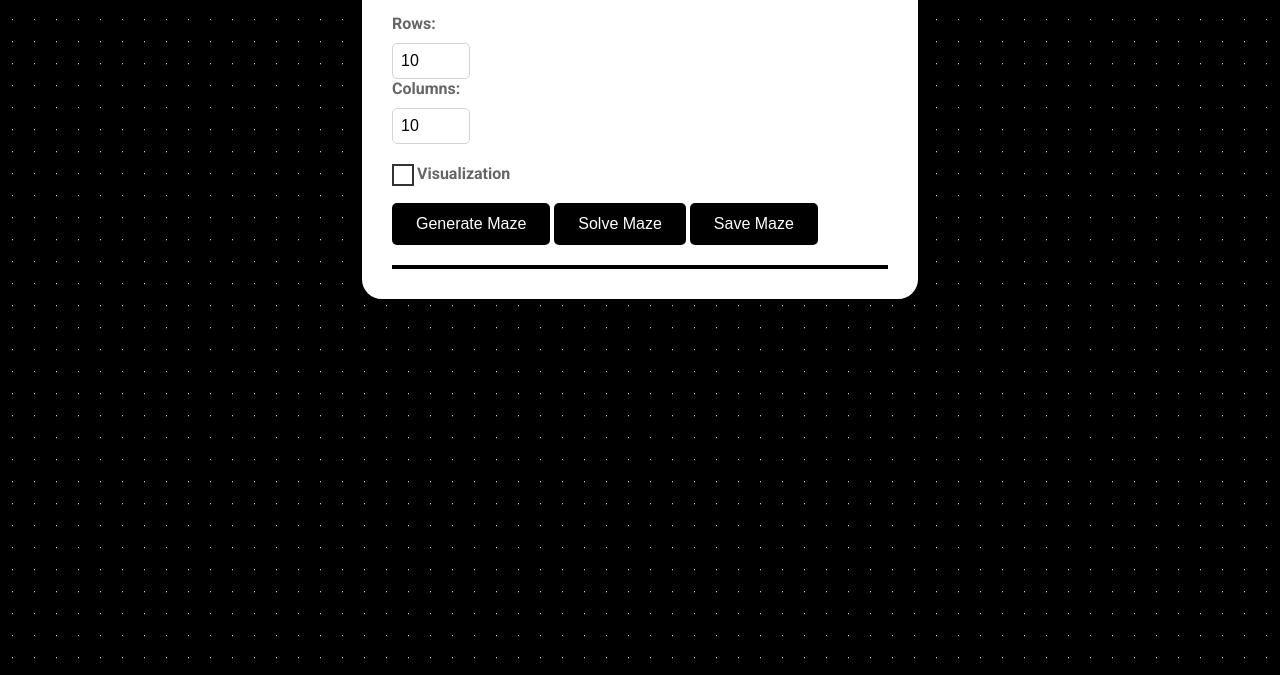
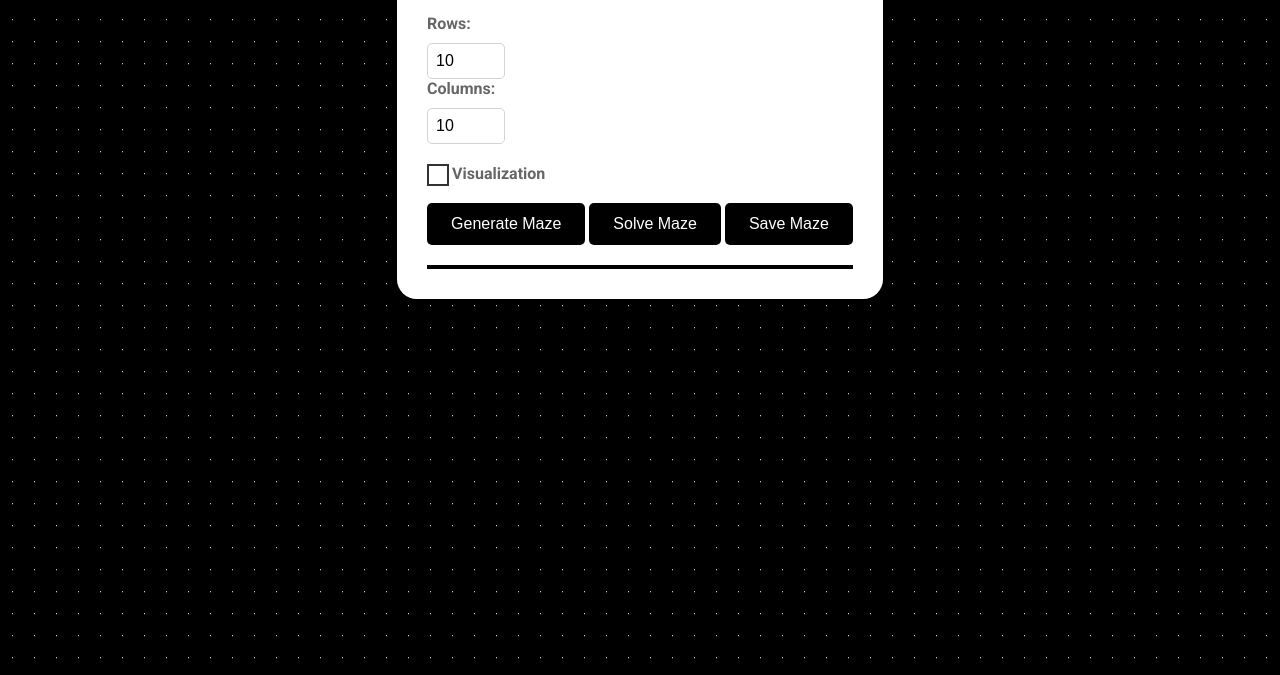
Before and after one commit to omarcodq/Maze-Generator-and-Solver, a plain HTML site: page index.html in a window 1280 px wide. Shown: the part 125-800 px from the top of the page. Drawn offline with Linux system fonts and the light colour scheme.

Commit message:
Update style.css

```diff
--- a/style.css
+++ b/style.css
@@ -19,7 +19,7 @@
         }
 
         .container {
-    max-width: 40%;
+    max-width: fit-content;
     margin: 0 auto;
     background-color: var(--cont-color);
     padding: 30px;
```
